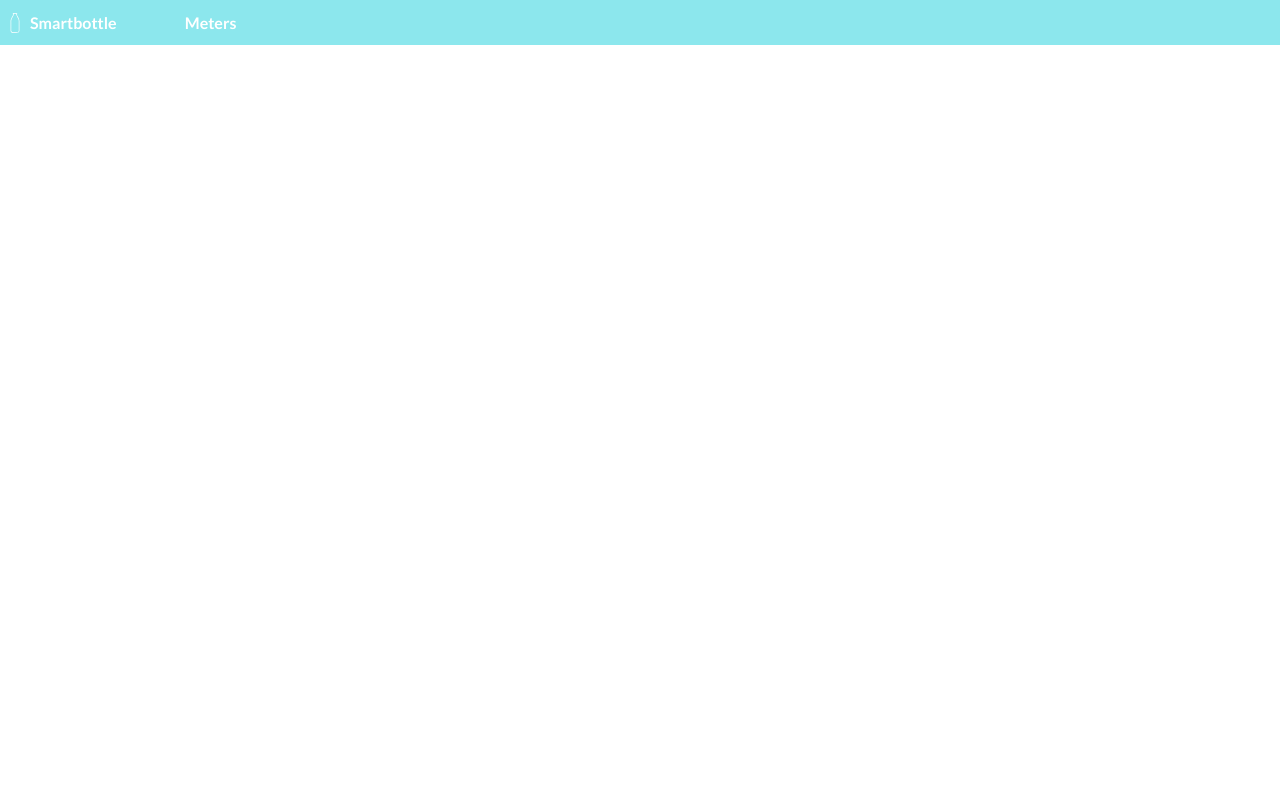
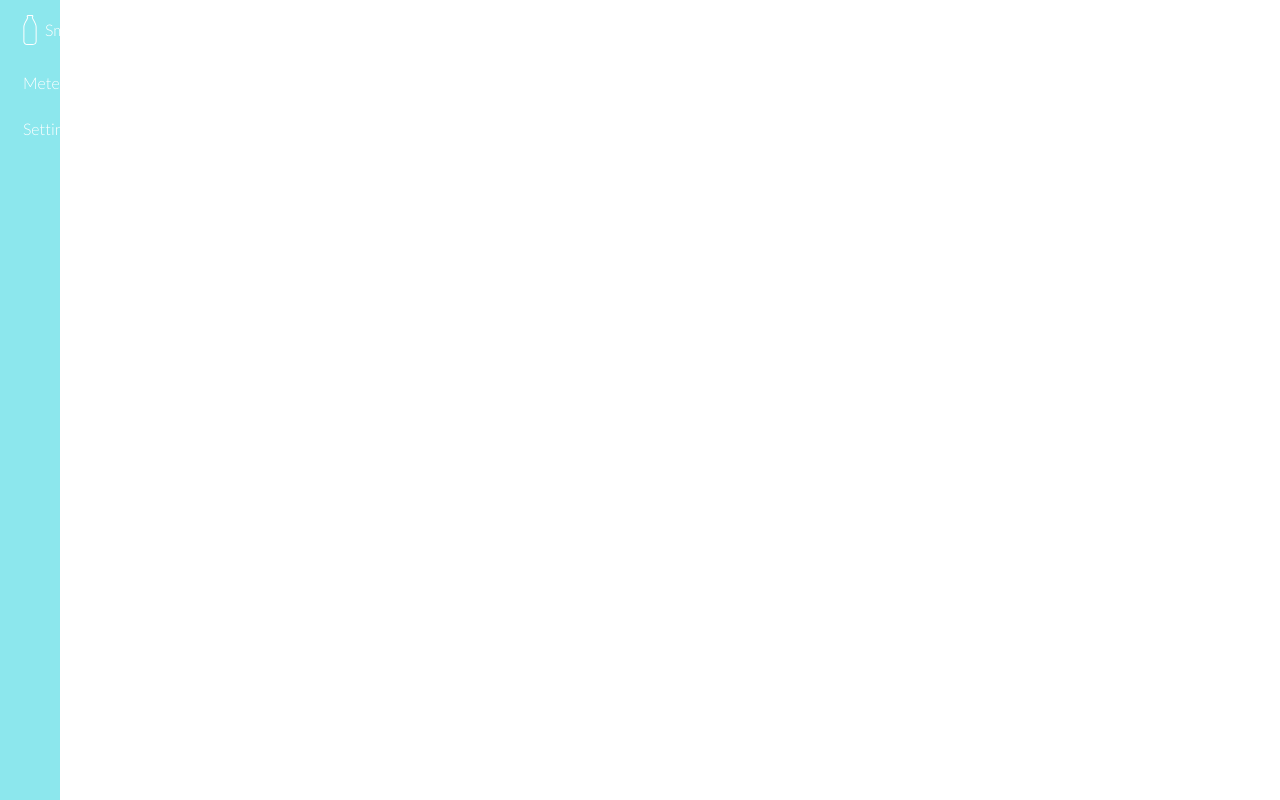
Before and after one commit to wires/barcelona-hackathon-2014, a website: page www/index.html in a window 1280 px wide. Drawn offline with Linux system fonts and the light colour scheme.

Commit message:
Ain't nobody got time for centering issues :feelsgood:

```diff
--- a/sass/application/_body.sass
+++ b/sass/application/_body.sass
@@ -1,4 +1,5 @@
 body
+  margin-top: 30px
   font-family: Lato
   font-weight: 100
   color: $main-text-color
--- a/sass/application/_layout.sass
+++ b/sass/application/_layout.sass
@@ -1,30 +1,37 @@
-#header-bar
-  height: 45px
-  line-height: 45px
-  font-weight: bold
-  border-bottom: 1px $main-color solid
-  background: image-url('/images/bottle_white.svg') $main-color
+h1
+  cursor: pointer
+  text-align: center
+  color: #fff
+  display: inline-block
+  padding-right: 15px
+  margin: 15px 0
+  background: image-url('/images/bottle_white.svg')
   background-repeat: no-repeat
   background-position: left
-  background-size: 30px 20px
+  background-size: 30px 30px
   padding: 0 30px
-  margin-bottom: 30px
-  border-bottom: 1px solid #fff
+  height: 30px
+  line-height: 30px
 
-  h1
-    color: #fff
-    display: inline-block
-    padding-right: 15px
-
-
-  nav
-    margin-left: 30px
-    display: inline-block
-    vertical-align: top
-    a
-      text-decoration: none
-      color: white
-      padding: 30px 20px
-      &:hover, &.active
-        background: #fff
-        color: $main-color
+nav
+  padding-left: 15px
+  width: 45px
+  z-index: 5000
+  border-right: 1px solid #fff
+  position: fixed
+  top: 0
+  left: 0
+  background: $main-color
+  height: 100%
+  vertical-align: top
+  &.unfolded
+    width: 140px
+  a
+    text-decoration: none
+    display: block
+    color: white
+    padding: 15px 8px
+    &:hover, &:active
+      background: #fff
+      color: $main-color
+      border-right: 1px solid $main-color
--- a/sass/mixins/_button.sass
+++ b/sass/mixins/_button.sass
@@ -18,3 +18,4 @@
     bottom: 0
     width: 100%
     margin: 0
+    z-index: -1
--- a/sass/mixins/_container.sass
+++ b/sass/mixins/_container.sass
@@ -1,3 +1,4 @@
 @mixin container
   width: 80%
   margin: 0 10%
+  margin-left: 65px
--- a/sass/sections/_meters.sass
+++ b/sass/sections/_meters.sass
@@ -5,9 +5,12 @@ section#meters
     text-align: center
     margin-bottom: 30px
 
+  p
+    +container
+
   #measures
-    +container
     $height: 120px
+    text-align: center
     li
       vertical-align: top
       display: inline-block
--- a/sass/sections/_settings.sass
+++ b/sass/sections/_settings.sass
@@ -5,7 +5,8 @@ section#settings
   text-align: center
 
   input
-    width: 100%
+    width: 80%
+    margin: auto
     outline: none
     border: 0
     text-align: center
--- a/www/css/application.css
+++ b/www/css/application.css
@@ -131,47 +131,58 @@ article, aside, details, figcaption, figure, footer, header, hgroup, menu, nav,
 
 /* line 1, ../../sass/application/_body.sass */
 body {
+  margin-top: 30px;
   font-family: Lato;
   font-weight: 100;
   color: #888888;
 }
 
 /* line 1, ../../sass/application/_layout.sass */
-#header-bar {
-  height: 45px;
-  line-height: 45px;
-  font-weight: bold;
-  border-bottom: 1px #8ce7ed solid;
-  background: url('/images/bottle_white.svg') #8ce7ed;
-  background-repeat: no-repeat;
-  background-position: left;
-  background-size: 30px 20px;
-  padding: 0 30px;
-  margin-bottom: 30px;
-  border-bottom: 1px solid white;
-}
-/* line 14, ../../sass/application/_layout.sass */
-#header-bar h1 {
+h1 {
+  cursor: pointer;
+  text-align: center;
   color: white;
   display: inline-block;
   padding-right: 15px;
+  margin: 15px 0;
+  background: url('/images/bottle_white.svg');
+  background-repeat: no-repeat;
+  background-position: left;
+  background-size: 30px 30px;
+  padding: 0 30px;
+  height: 30px;
+  line-height: 30px;
 }
-/* line 20, ../../sass/application/_layout.sass */
-#header-bar nav {
-  margin-left: 30px;
-  display: inline-block;
+
+/* line 16, ../../sass/application/_layout.sass */
+nav {
+  padding-left: 15px;
+  width: 45px;
+  z-index: 5000;
+  border-right: 1px solid white;
+  position: fixed;
+  top: 0;
+  left: 0;
+  background: #8ce7ed;
+  height: 100%;
   vertical-align: top;
 }
-/* line 24, ../../sass/application/_layout.sass */
-#header-bar nav a {
+/* line 27, ../../sass/application/_layout.sass */
+nav.unfolded {
+  width: 140px;
+}
+/* line 29, ../../sass/application/_layout.sass */
+nav a {
   text-decoration: none;
+  display: block;
   color: white;
-  padding: 30px 20px;
+  padding: 15px 8px;
 }
-/* line 28, ../../sass/application/_layout.sass */
-#header-bar nav a:hover, #header-bar nav a.active {
+/* line 34, ../../sass/application/_layout.sass */
+nav a:hover, nav a:active {
   background: white;
   color: #8ce7ed;
+  border-right: 1px solid #8ce7ed;
 }
 
 /* line 1, ../../sass/application/_headers.sass */
@@ -187,11 +198,16 @@ section#meters h3 {
   margin-bottom: 30px;
 }
 /* line 8, ../../sass/sections/_meters.sass */
-section#meters #measures {
+section#meters p {
   width: 80%;
   margin: 0 10%;
+  margin-left: 65px;
 }
 /* line 11, ../../sass/sections/_meters.sass */
+section#meters #measures {
+  text-align: center;
+}
+/* line 14, ../../sass/sections/_meters.sass */
 section#meters #measures li {
   vertical-align: top;
   display: inline-block;
@@ -199,11 +215,11 @@ section#meters #measures li {
   width: 15%;
   margin: 0 5% 0 4%;
 }
-/* line 17, ../../sass/sections/_meters.sass */
+/* line 20, ../../sass/sections/_meters.sass */
 section#meters #measures li span {
   margin: auto;
 }
-/* line 19, ../../sass/sections/_meters.sass */
+/* line 22, ../../sass/sections/_meters.sass */
 section#meters #measures li .value {
   font-weight: bold;
   color: white;
@@ -218,19 +234,19 @@ section#meters #measures li .value {
   -o-border-radius: 120px;
   border-radius: 120px;
 }
-/* line 28, ../../sass/sections/_meters.sass */
+/* line 31, ../../sass/sections/_meters.sass */
 section#meters #measures li .key {
   line-height: 30px;
 }
 @media only screen and (max-width: 40em) {
-  /* line 11, ../../sass/sections/_meters.sass */
+  /* line 14, ../../sass/sections/_meters.sass */
   section#meters #measures li {
     width: 39%;
     margin: 0 5% 0 4%;
     margin-bottom: 40px;
   }
 }
-/* line 35, ../../sass/sections/_meters.sass */
+/* line 38, ../../sass/sections/_meters.sass */
 section#meters #store-button {
   text-align: center;
   background: #8ce7ed;
@@ -249,13 +265,14 @@ section#meters #store-button:hover {
   background: #4ad9e3;
 }
 @media only screen and (max-width: 40em) {
-  /* line 35, ../../sass/sections/_meters.sass */
+  /* line 38, ../../sass/sections/_meters.sass */
   section#meters #store-button {
     padding: 16px 0;
     position: fixed;
     bottom: 0;
     width: 100%;
     margin: 0;
+    z-index: -1;
   }
 }
 
@@ -267,10 +284,12 @@ section#settings {
 section#settings #ip-form {
   width: 80%;
   margin: 0 10%;
+  margin-left: 65px;
 }
 /* line 7, ../../sass/sections/_settings.sass */
 section#settings input {
-  width: 100%;
+  width: 80%;
+  margin: auto;
   outline: none;
   border: 0;
   text-align: center;
@@ -279,11 +298,11 @@ section#settings input {
   color: #8ce7ed;
   border-bottom: 1px solid #cccccc;
 }
-/* line 16, ../../sass/sections/_settings.sass */
+/* line 17, ../../sass/sections/_settings.sass */
 section#settings input:focus {
   border-bottom: 1px solid #8ce7ed;
 }
-/* line 19, ../../sass/sections/_settings.sass */
+/* line 20, ../../sass/sections/_settings.sass */
 section#settings #store-button {
   text-align: center;
   background: #8ce7ed;
@@ -302,12 +321,13 @@ section#settings #store-button:hover {
   background: #4ad9e3;
 }
 @media only screen and (max-width: 40em) {
-  /* line 19, ../../sass/sections/_settings.sass */
+  /* line 20, ../../sass/sections/_settings.sass */
   section#settings #store-button {
     padding: 16px 0;
     position: fixed;
     bottom: 0;
     width: 100%;
     margin: 0;
+    z-index: -1;
   }
 }
--- a/www/index.html
+++ b/www/index.html
@@ -16,20 +16,23 @@
         <link rel="stylesheet" type="text/css" href="css/application.css"/>
     </head>
     <body>
-        <div id='header-bar'>
-          <h1 ng-class="{'unfolded': showingMenu}"
-              ng-click="toggleMenu()">Smartbottle</h1>
-          <nav>
+        <nav ng-class="{'unfolded': showingMenu}" >
+          <h1 ng-click="toggleMenu()">
+            <span ng-show="showingMenu">Smartbottle</span>
+          </h1>
           <ul>
             <li>
-                  <a ng-class="{'active': active == 'meters'}" href="/#/meters">Meters</a>
+                <a ng-show="showingMenu" ng-class="{'active': active == 'meters'}" ng-click="toggleMenu()" href="/#/meters">
+                  Meters
+                </a>
             </li>
             <li>
-                  <a ng-class="{'active': active == 'settings'}" href="/#/settings">Settings</a>
+                <a ng-show="showingMenu" ng-class="{'active': active == 'settings'}" ng-click="toggleMenu()" href="/#/settings">
+                  Settings
+                </a>
             </li>
           </ul>
         </nav>
-        </div>
         <div ng-view></div>
     </body>
 </html>
```
Lines whose indentation alone changed are shown as unchanged.
